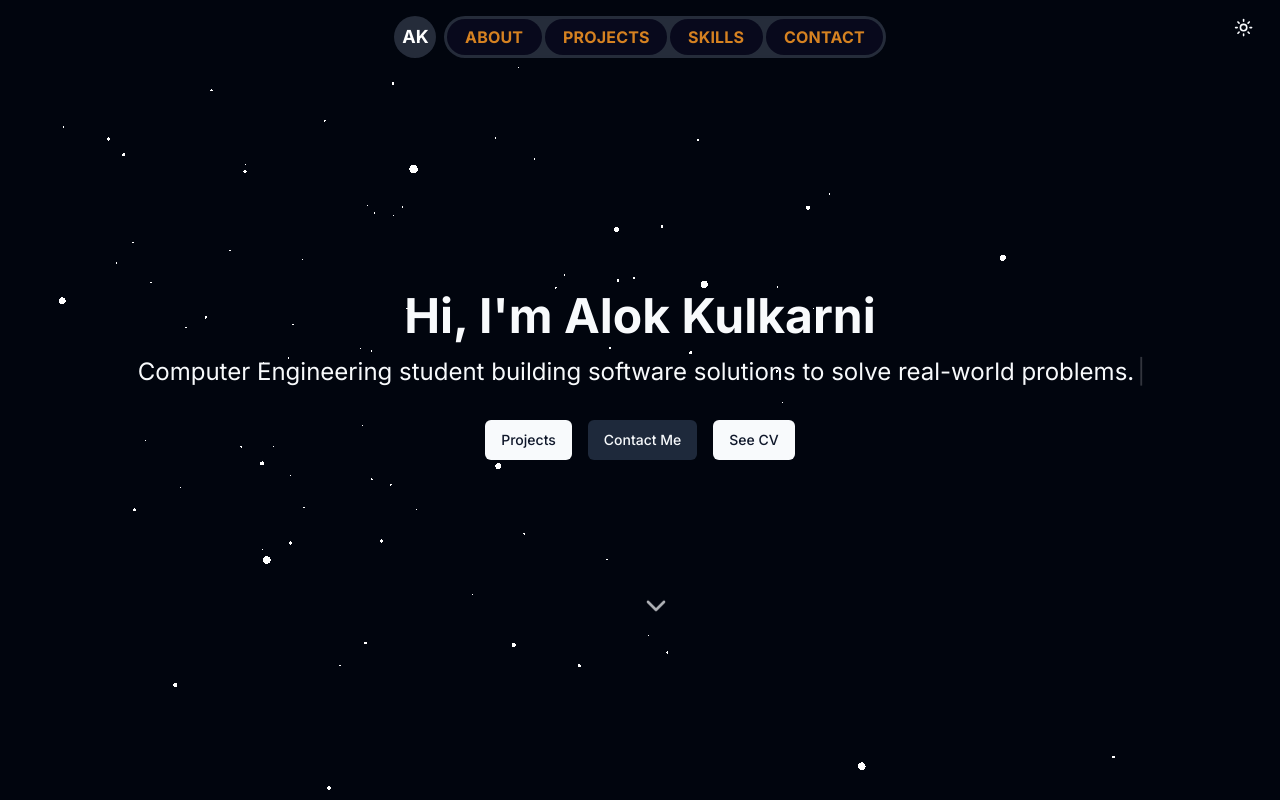
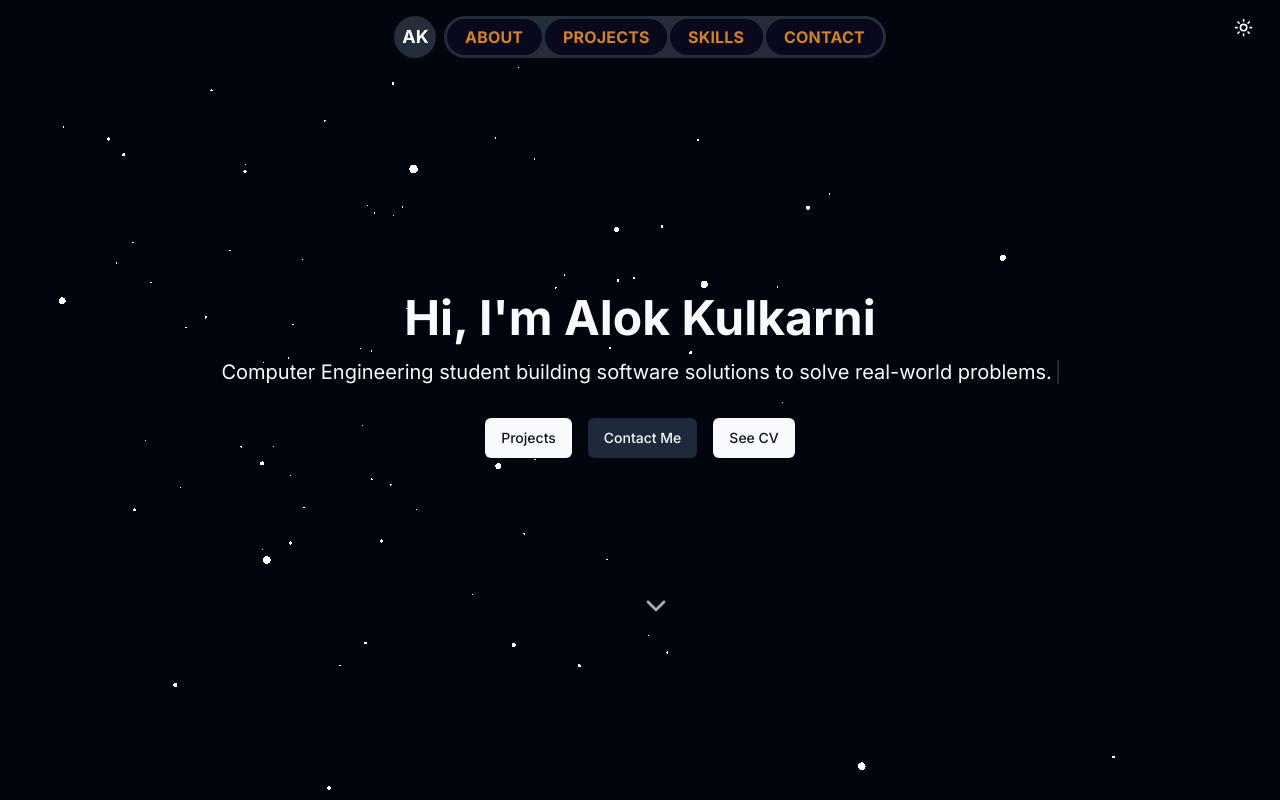
Before and after one commit to AlokKulkarni-11/AK_Portfolio, a React (Vite) app: page / in a window 1280 px wide. Shown: the top 800 px of the page. Built offline with nearby package versions, Linux system fonts and the light colour scheme.

Commit message:
feat: reduce typewriter font size

```diff
--- a/src/components/Hero.tsx
+++ b/src/components/Hero.tsx
@@ -19,7 +19,7 @@ const Hero = () => {
           initial={{ opacity: 0, y: 50 }}
           animate={{ opacity: 1, y: 0 }}
           transition={{ duration: 0.5, delay: 0.2 }}
-          className="text-2xl"
+          className="text-xl"
         >
         <Typewriter
           words={[
```
